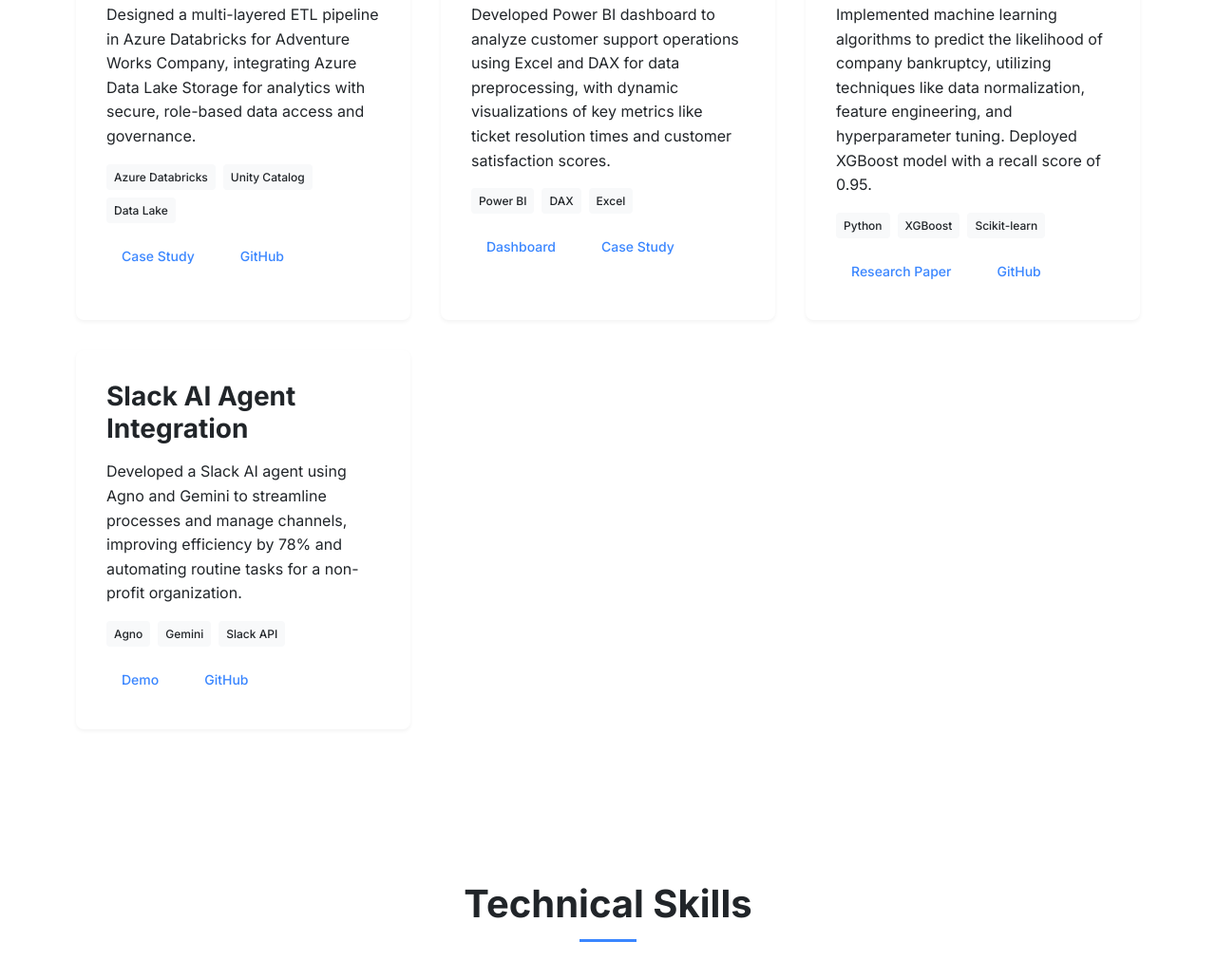
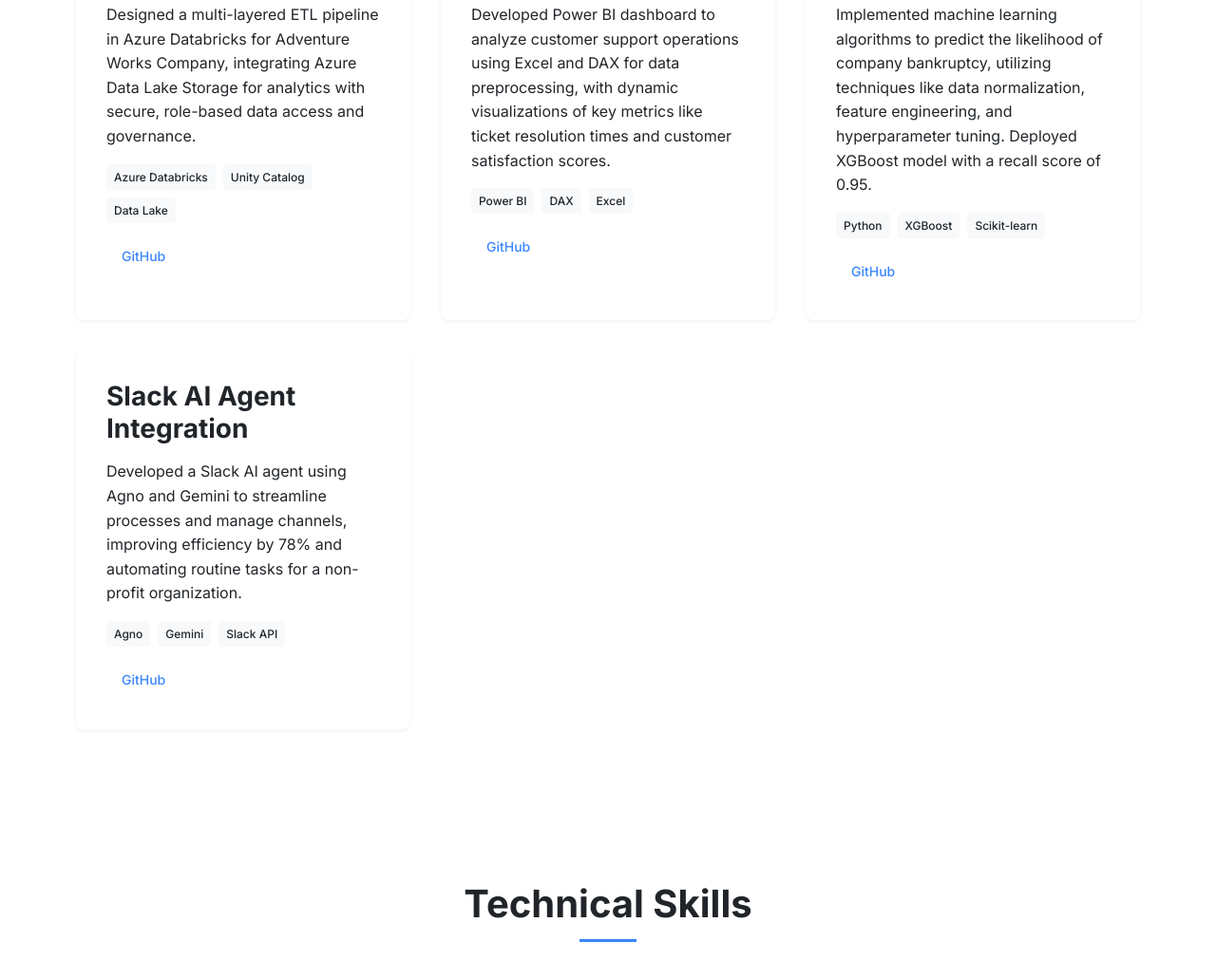
Before and after one commit to akashmishra97/akashmishra97.github.io, a plain HTML site: page index.html in a window 1280 px wide. Shown: the part 6328-7359 px from the top of the page at 95% size. Drawn offline with nearby package versions, Linux system fonts and the light colour scheme.

Commit message:
Update Projects section to only include GitHub links

```diff
--- a/index.html
+++ b/index.html
@@ -264,8 +264,7 @@
                             <span>Data Lake</span>
                         </div>
                         <div class="project-links">
-                            <a href="#" target="_blank" class="btn btn-sm">Case Study</a>
-                            <a href="#" target="_blank" class="btn btn-sm">GitHub</a>
+                            <a href="https://github.com/akashmishra97/azure-databricks-etl" target="_blank" class="btn btn-sm">GitHub</a>
                         </div>
                     </div>
                 </div>
@@ -279,8 +278,7 @@
                             <span>Excel</span>
                         </div>
                         <div class="project-links">
-                            <a href="#" target="_blank" class="btn btn-sm">Dashboard</a>
-                            <a href="#" target="_blank" class="btn btn-sm">Case Study</a>
+                            <a href="https://github.com/akashmishra97/customer-support-analytics" target="_blank" class="btn btn-sm">GitHub</a>
                         </div>
                     </div>
                 </div>
@@ -294,8 +292,7 @@
                             <span>Scikit-learn</span>
                         </div>
                         <div class="project-links">
-                            <a href="#" target="_blank" class="btn btn-sm">Research Paper</a>
-                            <a href="#" target="_blank" class="btn btn-sm">GitHub</a>
+                            <a href="https://github.com/akashmishra97/risk-management-model" target="_blank" class="btn btn-sm">GitHub</a>
                         </div>
                     </div>
                 </div>
@@ -309,8 +306,7 @@
                             <span>Slack API</span>
                         </div>
                         <div class="project-links">
-                            <a href="#" target="_blank" class="btn btn-sm">Demo</a>
-                            <a href="#" target="_blank" class="btn btn-sm">GitHub</a>
+                            <a href="https://github.com/akashmishra97/slack-ai-agent" target="_blank" class="btn btn-sm">GitHub</a>
                         </div>
                     </div>
                 </div>
```
